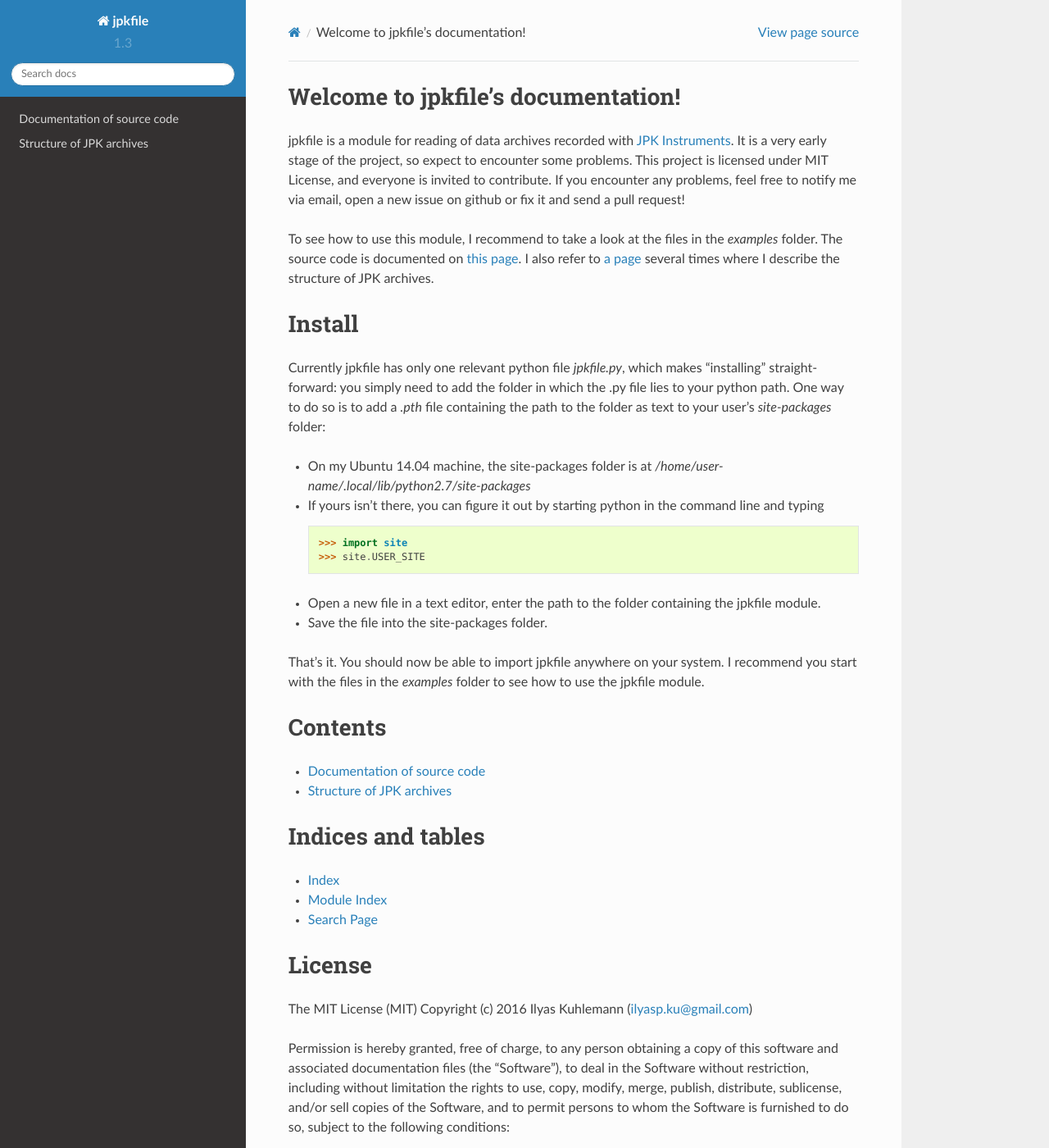
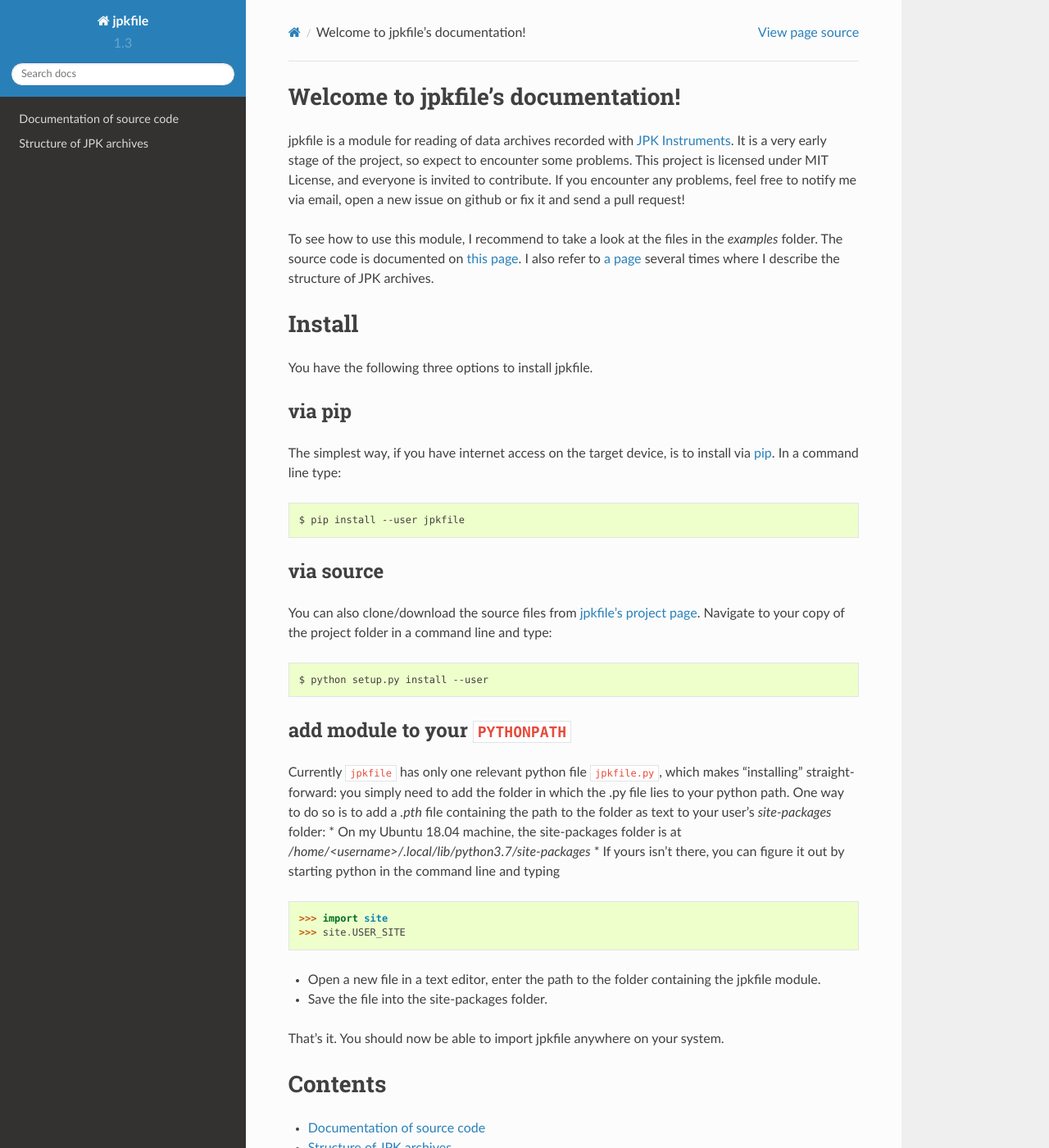
Before and after one commit to ilyasku/jpkfile, a Sphinx documentation site: the page built from docs/index.rst, in a window 1280 px wide and 1400 px high. Shown: the whole window at 82% size. Built offline with Sphinx 7.4.7 and the Read the Docs theme 2.0.0, drawn with Linux system fonts in a browser that asks for light colours.

Commit message:
updated docs

```diff
--- a/README.rst
+++ b/README.rst
@@ -40,6 +40,7 @@ One way to do so is to add a *.pth* file containing the path to the folder as te
 
 * Open a new file in a text editor, enter the path to the folder containing the jpkfile module.
 * Save the file into the site-packages folder.
+
 That's it. You should now be able to import jpkfile anywhere on your system.
 
 First Steps
--- a/docs/index.rst
+++ b/docs/index.rst
@@ -13,19 +13,41 @@ To see how to use this module, I recommend to take a look at the files in the `e
 Install
 =======
 
-Currently jpkfile has only one relevant python file *jpkfile.py*, which makes "installing" straight-forward: you simply need to add the folder in which the .py file lies to your python path.
+You have the following three options to install jpkfile.
+
+via pip
+-------
+
+The simplest way, if you have internet access on the target device, is to install  via `pip <https://pypi.org/project/pip/>`_. In a command line type:
+
+.. code::
+
+   $ pip install --user jpkfile
+
+via source
+----------
+
+You can also clone/download the source files from `jpkfile's project page <https://gitlab.gwdg.de/ikuhlem/jpkfile>`_. Navigate to your copy of the project folder in a command line and type:
+
+.. code::
+
+   $ python setup.py install --user
+
+add module to your :code:`PYTHONPATH`
+-------------------------------------
+
+Currently :code:`jpkfile` has only one relevant python file :code:`jpkfile.py`, which makes "installing" straight-forward: you simply need to add the folder in which the .py file lies to your python path.
 One way to do so is to add a *.pth* file containing the path to the folder as text to your user's *site-packages* folder:
-
-* On my Ubuntu 14.04 machine, the site-packages folder is at `/home/user-name/.local/lib/python2.7/site-packages`
+* On my Ubuntu 18.04 machine, the site-packages folder is at `/home/<username>/.local/lib/python3.7/site-packages`
 * If yours isn't there, you can figure it out by starting python in the command line and typing
 
-    >>> import site
-    >>> site.USER_SITE
+>>> import site
+>>> site.USER_SITE
 
 * Open a new file in a text editor, enter the path to the folder containing the jpkfile module.
 * Save the file into the site-packages folder.
 
-That's it. You should now be able to import jpkfile anywhere on your system. I recommend you start with the files in the `examples` folder to see how to use the jpkfile module.
+That's it. You should now be able to import jpkfile anywhere on your system.
 
 
 Contents
```
